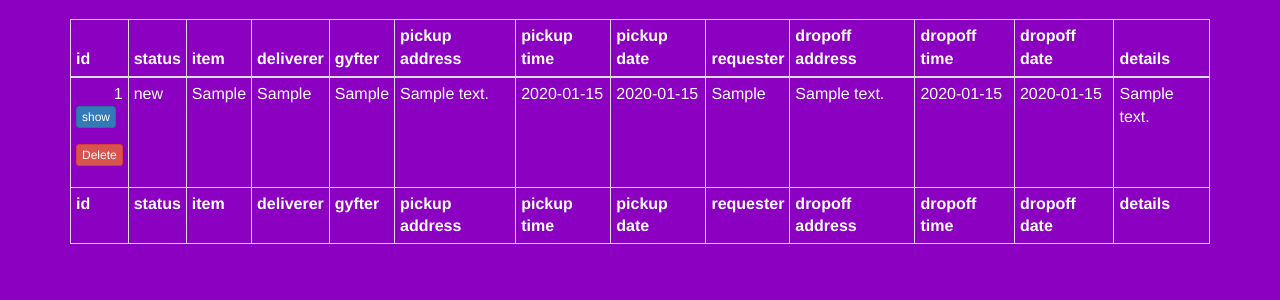
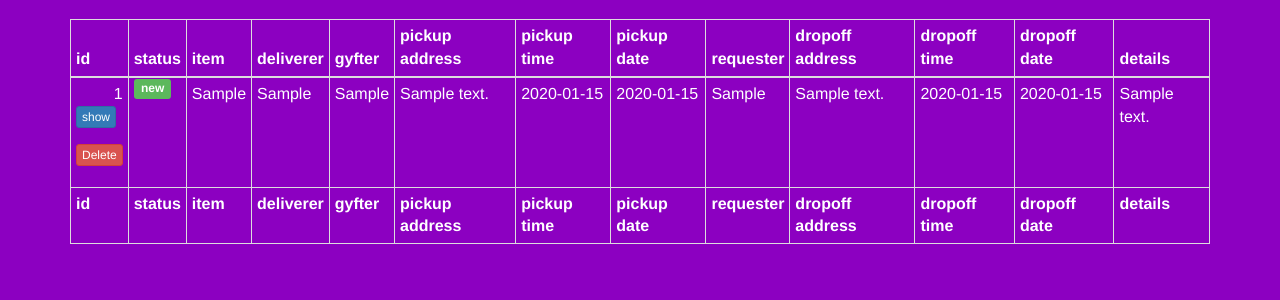
Before and after one commit to jasonleonhard/gyfted, a Flask app: page /show_all in a window 1280 px wide. Shown: the part 51-351 px from the top of the page. Run offline with Flask 2, Linux system fonts and the light colour scheme; tables that the repository leaves empty hold one stand-in row (values such as "Sample post"); some libraries are stand-ins or nearby versions.

Commit message:
Add color to status labels

```diff
--- a/templates/show_all.html
+++ b/templates/show_all.html
@@ -96,7 +96,14 @@
                         <input type="submit" value="Delete" class='btn btn-danger btn-xs'>
                       </form>
                     </td>
-                    <td>{{ticket.status}}</td>
+                    {% if ticket.status == "new" %}
+                        <td><span class="label label-success">{{ ticket.status }}</span></td>
+                    {% elif ticket.status == "ready" %}
+                        <td><span class="label label-warning">{{ ticket.status }}</span></td>
+                    {% elif ticket.status == "closed" %}
+                        <td><span class="label label-default">{{ ticket.status }}</span></td>
+                    {% endif %}
+
                     <td>{{ticket.item}}</td>
                     <td>{{ticket.deliverer}}</td>
 
```
